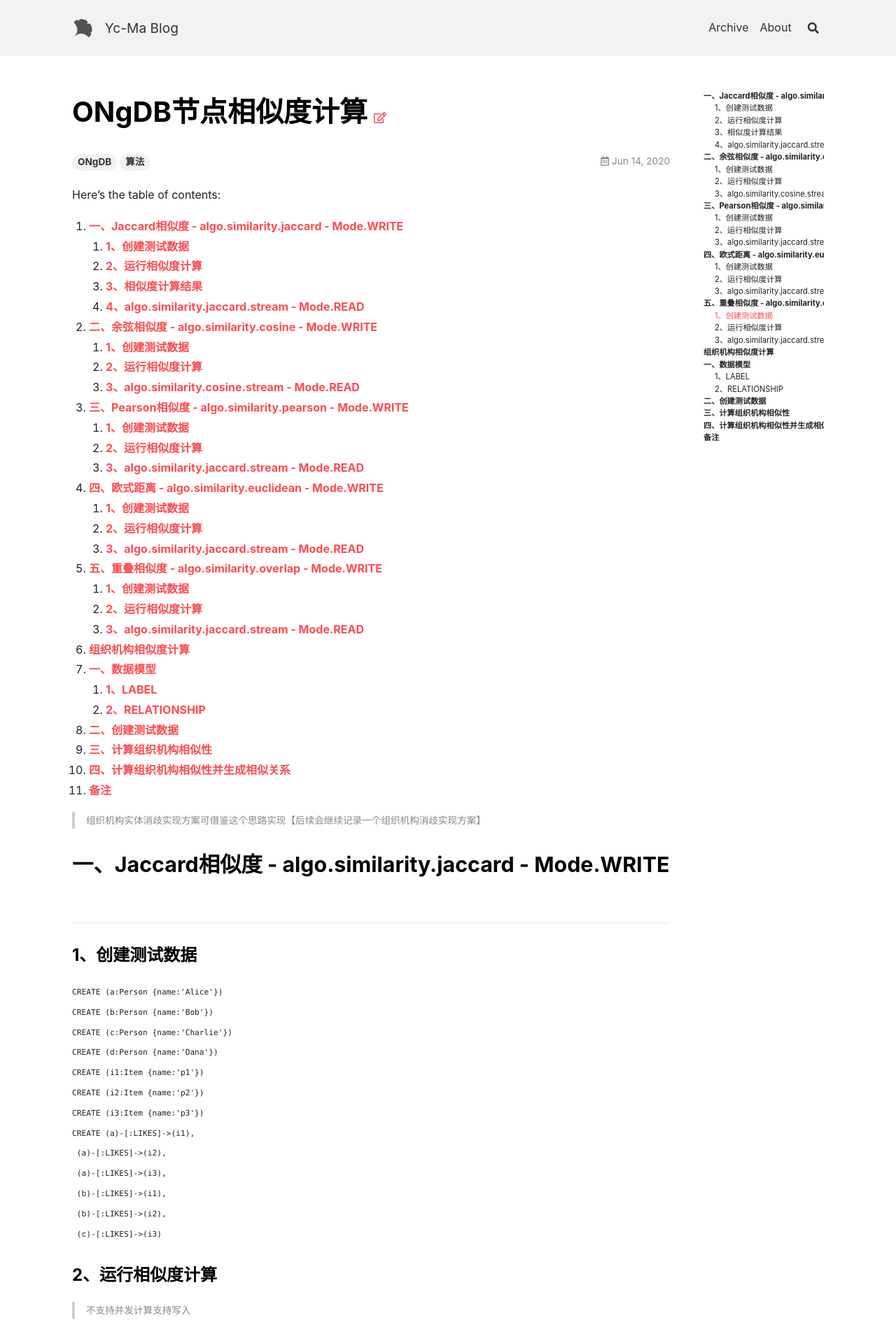
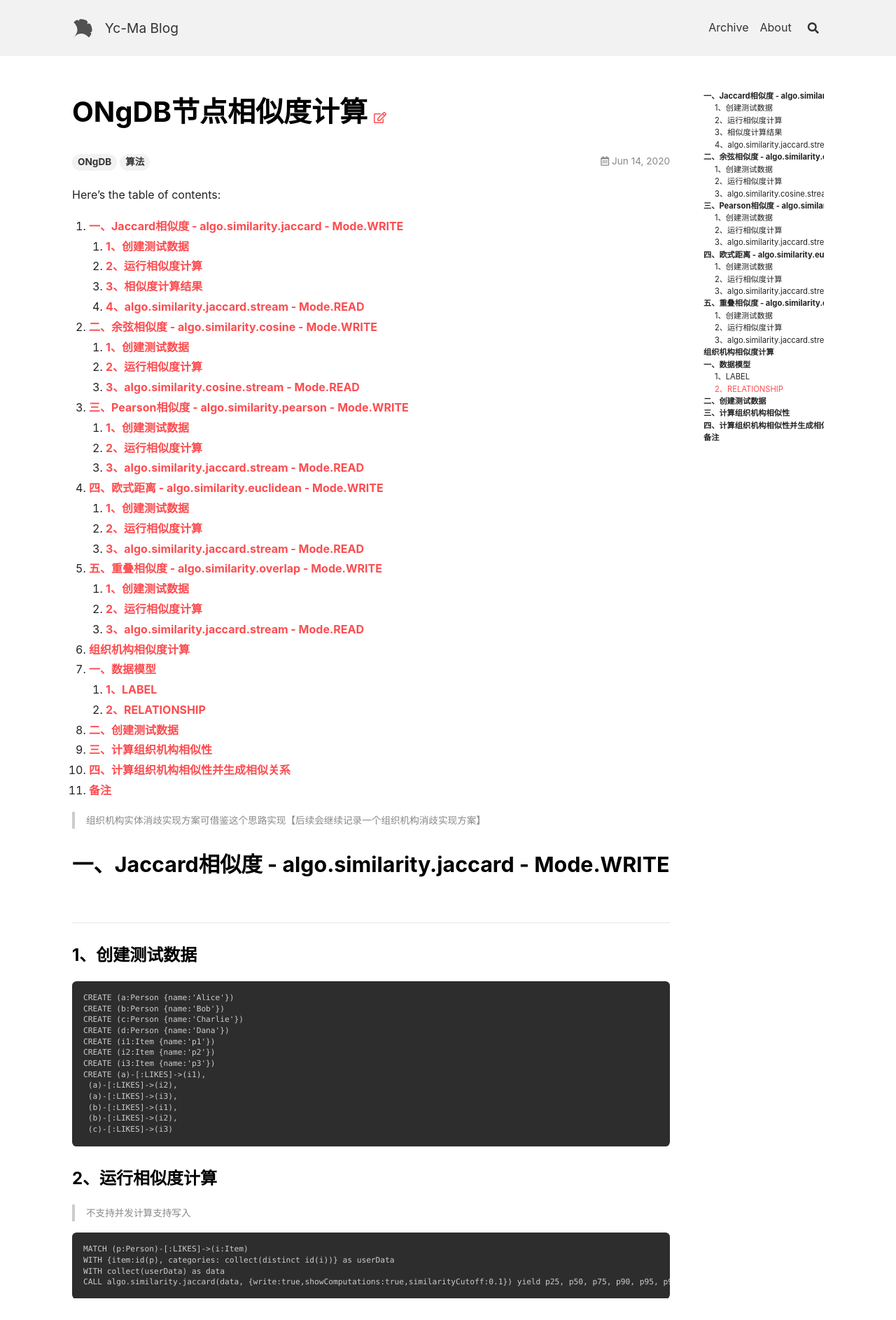
Before and after one commit to crazyyanchao/blog, a Jekyll site: the page built from _posts/2020-06-14-ONgDB节点相似度计算与组织机构实体消歧方案思路.md, in a window 1280 px wide. Shown: the top 1886 px of the page at 70% size. Built offline with Jekyll 4.4.1, drawn with Linux system fonts in a browser that asks for light colours; nearby versions of some CDN libraries.

Commit message:
about.md

````diff
--- a/_posts/2020-06-14-ONgDB节点相似度计算与组织机构实体消歧方案思路.md
+++ b/_posts/2020-06-14-ONgDB节点相似度计算与组织机构实体消歧方案思路.md
@@ -11,7 +11,7 @@ Here's the table of contents:
 
 ## 一、Jaccard相似度 - algo.similarity.jaccard - Mode.WRITE
 ### 1、创建测试数据
-```cql
+```
 CREATE (a:Person {name:'Alice'})
 CREATE (b:Person {name:'Bob'})
 CREATE (c:Person {name:'Charlie'})
@@ -29,7 +29,7 @@ CREATE (a)-[:LIKES]->(i1),
 ### 2、运行相似度计算
 >不支持并发计算支持写入
 
-```cql
+```
 MATCH (p:Person)-[:LIKES]->(i:Item)
 WITH {item:id(p), categories: collect(distinct id(i))} as userData
 WITH collect(userData) as data
@@ -53,7 +53,7 @@ call algo.similarity.jaccard.stream(data,{topK:4,concurrency:4,similarityCutoff:
 
 ## 二、余弦相似度 - algo.similarity.cosine - Mode.WRITE
 ### 1、创建测试数据
-```cql
+```
 CREATE (a:Person {name:'Alice'})
 CREATE (b:Person {name:'Bob'})
 CREATE (c:Person {name:'Charlie'})
@@ -69,21 +69,21 @@ CREATE (a)-[:LIKES {stars:1}]->(i1),
  (c)-[:LIKES {stars:4}]->(i3)
 ```
 ### 2、运行相似度计算
-```cql
+```
 MATCH (i:Item) WITH i ORDER BY id(i) MATCH (p:Person) OPTIONAL MATCH (p)-[r:LIKES]->(i)
 WITH {item:id(p), weights: collect(coalesce(r.stars,0))} as userData
 WITH collect(userData) as data
 CALL algo.similarity.cosine(data, {write:true,showComputations:true,similarityCutoff:0.1}) yield p25, p50, p75, p90, p95, p99, p999, p100, nodes, similarityPairs, computations RETURN *
 ```
 ### 3、algo.similarity.cosine.stream - Mode.READ
-```cql
+```
 CALL algo.similarity.cosine.stream([{item:id, weights:[weights]}], {similarityCutoff:-1,degreeCutoff:0})
 YIELD item1, item2, count1, count2, intersection, similarity - computes cosine distance
 ```
 
 ## 三、Pearson相似度 - algo.similarity.pearson - Mode.WRITE
 ### 1、创建测试数据
-```cql
+```
 CREATE (a:Person {name:'Alice'})
 CREATE (b:Person {name:'Bob'})
 CREATE (c:Person {name:'Charlie'})
@@ -109,14 +109,14 @@ CREATE (a)-[:LIKES {stars:1}]->(i1),
  (d)-[:LIKES {stars:5}]->(i4)
 ```
 ### 2、运行相似度计算
-```cql
+```
 MATCH (i:Item) WITH i ORDER BY id(i) MATCH (p:Person) OPTIONAL MATCH (p)-[r:LIKES]->(i)
 WITH {item:id(p), weights: collect(coalesce(r.stars,0))} as userData
 WITH collect(userData) as data
 CALL algo.similarity.pearson(data,{similarityCutoff:-0.1}) yield p25, p50, p75, p90, p95, p99, p999, p100, nodes, similarityPairs, computations RETURN *
 ```
 ### 3、algo.similarity.jaccard.stream - Mode.READ
-```cql
+```
 MATCH (i:Item) WITH i ORDER BY i MATCH (p:Person) OPTIONAL MATCH (p)-[r:LIKES]->(i)
 WITH p, i, r ORDER BY id(p), id(i) WITH {item:id(p), weights: collect(coalesce(r.stars,$missingValue))} as userData
 WITH collect(userData) as data
@@ -125,7 +125,7 @@ call algo.similarity.pearson.stream(data,{similarityCutoff:-0.1}) yield item1, i
 
 ## 四、欧式距离 - algo.similarity.euclidean - Mode.WRITE
 ### 1、创建测试数据
-```cql
+```
 CREATE (a:Person {name:'Alice'})
 CREATE (b:Person {name:'Bob'})
 CREATE (c:Person {name:'Charlie'})
@@ -141,14 +141,14 @@ CREATE (a)-[:LIKES {stars:1}]->(i1),
  (c)-[:LIKES {stars:4}]->(i3)
 ```
 ### 2、运行相似度计算
-```cql
+```
 MATCH (i:Item) WITH i ORDER BY id(i) MATCH (p:Person) OPTIONAL MATCH (p)-[r:LIKES]->(i)
 WITH {item:id(p), weights: collect(coalesce(r.stars,0))} AS userData
 WITH collect(userData) AS data
 CALL algo.similarity.euclidean(data, {similarityCutoff:-0.1}) YIELD p25, p50, p75, p90, p95, p99, p999, p100, nodes, similarityPairs, computations RETURN *
 ```
 ### 3、algo.similarity.jaccard.stream - Mode.READ
-```cql
+```
 MATCH (i:Item) WITH i ORDER BY id(i) MATCH (p:Person) OPTIONAL MATCH (p)-[r:LIKES]->(i)
 WITH {item:id(p), weights: collect(coalesce(r.stars,$missingValue))} AS userData
 WITH collect(userData) AS data
@@ -157,7 +157,7 @@ CALL algo.similarity.euclidean.stream(data,{similarityCutoff:-0.1}) YIELD item1,
 
 ## 五、重叠相似度 - algo.similarity.overlap - Mode.WRITE
 ### 1、创建测试数据
-```cql
+```
 CREATE (a:Person {name:'Alice'})
 CREATE (b:Person {name:'Bob'})
 CREATE (c:Person {name:'Charlie'})
@@ -173,14 +173,14 @@ CREATE (a)-[:LIKES]->(i1),
  (c)-[:LIKES]->(i3)
 ```
 ### 2、运行相似度计算
-```cql
+```
 MATCH (p:Person)-[:LIKES]->(i:Item)
 WITH {item:id(p), categories: collect(distinct id(i))} as userData
 WITH collect(userData) as data
 CALL algo.similarity.overlap(data, {similarityCutoff:-0.1}) yield p25, p50, p75, p90, p95, p99, p999, p100, nodes, similarityPairs, computations RETURN p25, p50, p75, p90, p95, p99, p999, p100, nodes, similarityPairs, computations
 ```
 ### 3、algo.similarity.jaccard.stream - Mode.READ
-```cql
+```
 MATCH (p:Person)-[:LIKES]->(i:Item)
 WITH {item:id(p), categories: collect(distinct id(i))} as userData
 WITH collect(userData) as data
@@ -215,7 +215,7 @@ call algo.similarity.overlap.stream(data,{similarityCutoff:-0.1}) yield item1, i
 
 ## 二、创建测试数据
 - 嘉实基金
-```cql
+```
 MERGE (n0:组织机构 {name:'嘉实基金'}) SET n0:中文名称
 MERGE (n1:组织机构 {name:'嘉实JS'}) SET n1:中文简称
 MERGE (n2:组织机构 {name:'JIA SHI JI JIN'}) SET n2:中文拼音简称
@@ -257,7 +257,7 @@ MERGE (n0)-[:关联行业]->(n17)
 MERGE (n0)-[:关联资本]->(n18)
 ```
 - 嘉实
-```cql
+```
 MERGE (n0:组织机构 {name:'嘉实'}) SET n0:中文名称
 MERGE (n1:组织机构 {name:'嘉fund'}) SET n1:中文简称
 MERGE (n2:组织机构 {name:'JIA SHI'}) SET n2:中文拼音简称
@@ -299,7 +299,7 @@ MERGE (n0)-[:关联行业]->(n17)
 MERGE (n0)-[:关联资本]->(n18)
 ```
 - 嘉实远见
-```cql
+```
 MERGE (n0:组织机构 {name:'嘉实远见'}) SET n0:中文名称
 MERGE (n1:组织机构 {name:'远见'}) SET n1:中文简称
 MERGE (n2:组织机构 {name:'JIA SHI YUAN JIAN'}) SET n2:中文拼音简称
@@ -345,7 +345,7 @@ MERGE (n0)-[:关联资本]->(n18)
 ## 三、计算组织机构相似性
 >不支持并发计算支持写入
 
-```cql
+```
 MATCH (p:`组织机构`:`中文名称`)-[]->(i)
 WITH {item:id(p), categories: collect(distinct id(i))} as orgData
 WITH collect(orgData) as data
````
